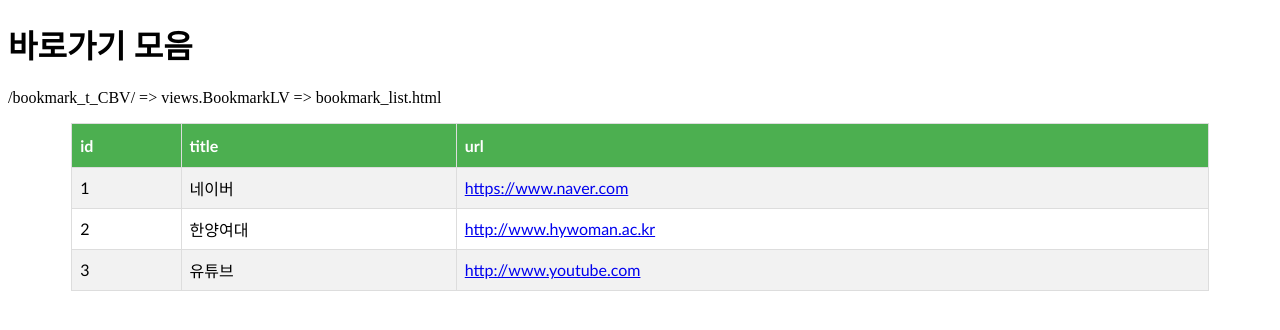
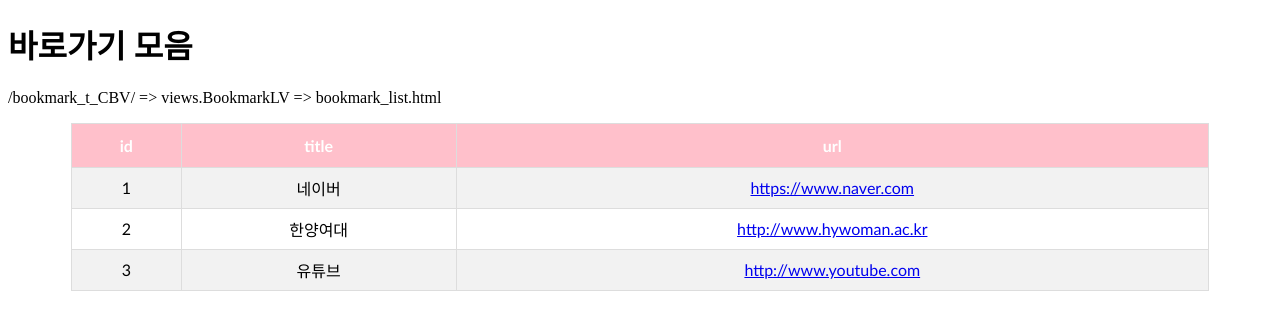
Before and after one commit to yoasis01/my-first-bookmark, a Python web app: template bookmark/templates/bookmark/bookmark_list.html in a window 1280 px wide. Shown: the top 330 px of the page. Run offline with Jinja, Linux system fonts and the light colour scheme; the template is opened without the code that fills it, so the values that code supplies are empty.

Commit message:
Changed ...

```diff
--- a/bookmark/templates/bookmark/bookmark_list.html
+++ b/bookmark/templates/bookmark/bookmark_list.html
@@ -8,6 +8,7 @@
         #tbl {
             font-family: "Trebuchet MS", Arial, Helvetica, sans-serif;
             border-collapse: collapse;
+            text-align: center;
             width: 90%;
             margin: auto;
         }
@@ -24,8 +25,8 @@
         #tbl th {
             padding-top: 12px;
             padding-bottom: 12px;
-            text-align: left;
-            background-color: #4CAF50;
+            text-align: center;
+            background-color: pink;
             color: white;
         }
     </style>
```
